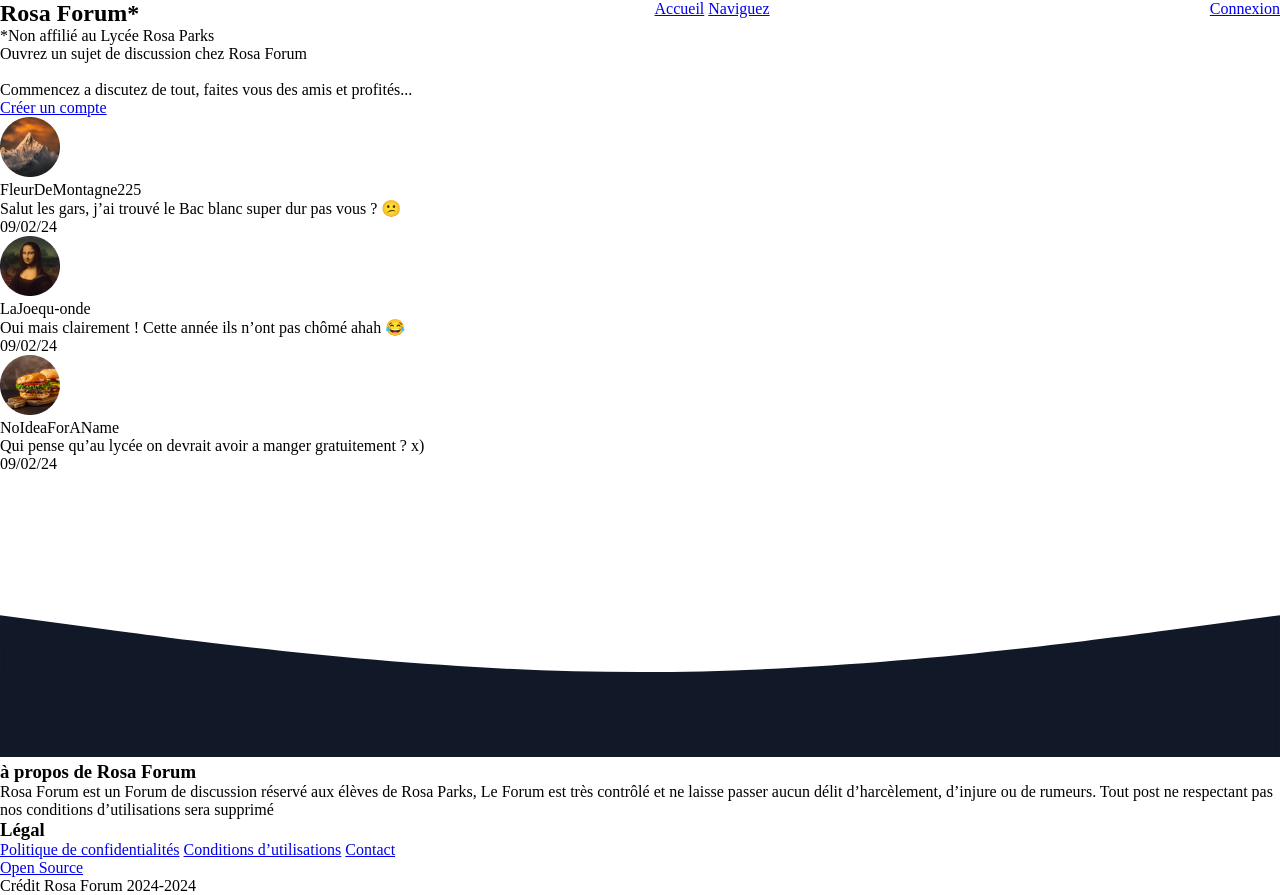
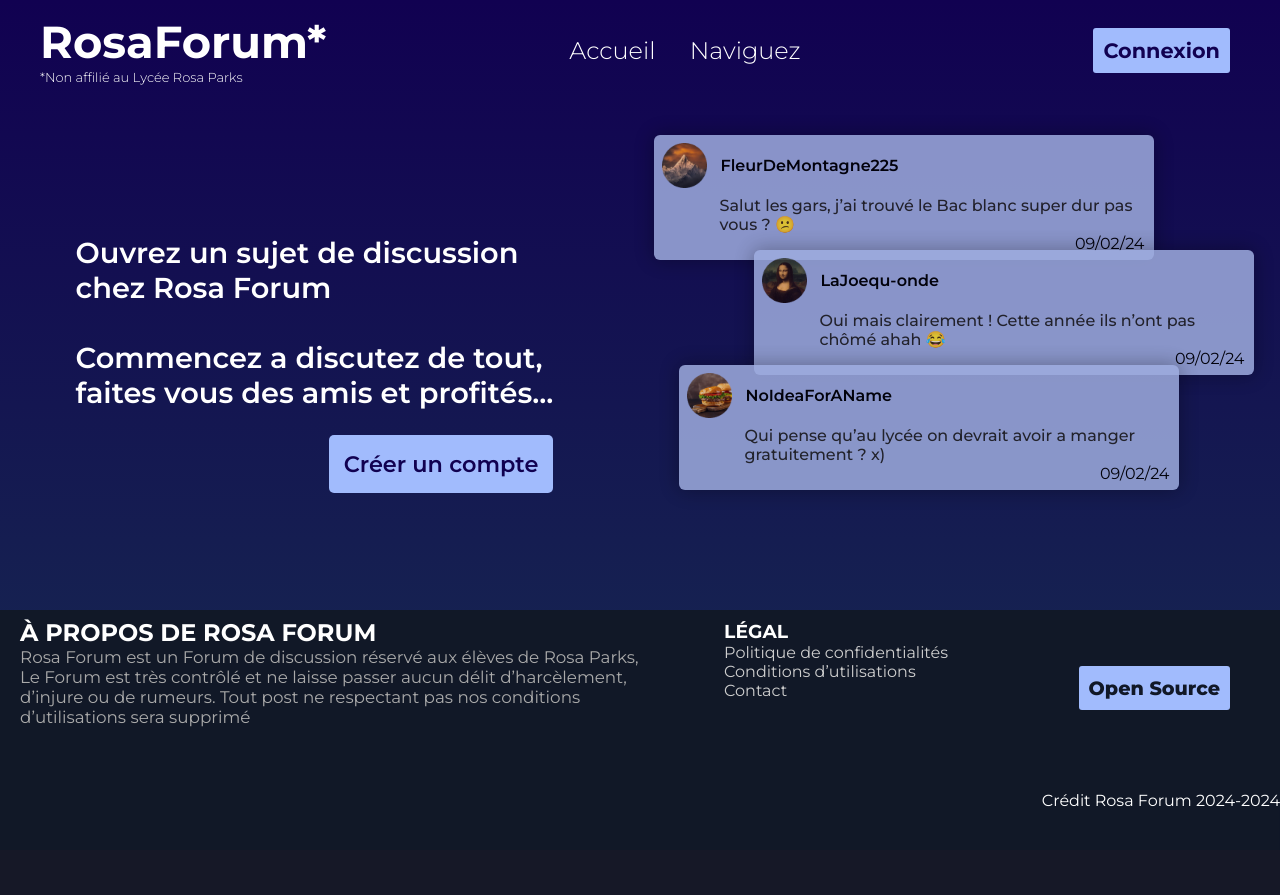
Before and after one commit to Ruma595/rosaforum, a Python web app: template templates/index.html in a window 1280 px wide. After the commit the page ends 807 px from the top, so only its background shows below. Run offline with Jinja, Linux system fonts and the light colour scheme; the template is opened without the code that fills it, so the values that code supplies are empty.

Commit message:
> Design Home Page

```diff
--- a/static/style.css
+++ b/static/style.css
@@ -1,7 +1,14 @@
+@import url('https://fonts.googleapis.com/css2?family=Montserrat:ital,wght@0,100..900;1,100..900&display=swap');
+
+
 * {
     margin:0;
     padding:0;
 
+}
+
+body {
+    background: linear-gradient(180deg, #110151 0%, #172B51 100%);
 }
 
 .nav-bar {
@@ -9,5 +16,223 @@
     height: 100%;
     display: flex;
     justify-content: space-between;
+    align-items: center;
+    font-family: "Montserrat";
+    color: white;
+    margin-top: 15px;
+}
 
+.nav-bar .left-title-elt {
+    margin-left: 40px;
 }
+
+.nav-bar .left-title-elt .left-title {
+    font-weight: 700;
+    font-size: 2.8em;
+}
+.nav-bar .left-title-elt .disclaimer-rosa {
+    font-size: small;
+    font-weight: 300;
+}
+
+.middle-nav-btn .home, .navigation-btn {
+    color:white;
+    text-decoration: none;
+    margin: 15px;
+    font-size: 1.5em;
+    font-weight: 300;
+}
+
+
+.right-login-btn .login-btn {
+    font-size: 1.3em;
+    color: #110151;
+    padding: 10px;
+    background-color: #A1BBFD;
+    text-decoration: none;
+    margin: 50px;
+    border-radius: 3px;
+    font-weight: 700;
+    transition: color 0.15s;
+    transition: background-color 0.15s;
+}
+
+.right-login-btn .login-btn:hover {
+    color: #A1BBFD;
+    background-color: #110151;
+}
+
+.middle-welcome {
+    display: flex;
+    justify-content: space-around;
+    align-items: center;
+    margin-top: 50px;
+}
+
+.middle-welcome .welcome-text {
+    color: white;
+    font-family: "Montserrat";
+    font-weight: 600;
+    font-size: 1.8em ;
+}
+.est {
+    position: relative;
+}
+.middle-welcome .signin-btn {
+    padding:15px;
+    background-color: #A1BBFD;
+    font-size: 1.4em;
+    font-family: "Montserrat";
+    font-weight: 600;
+    text-decoration: none;
+    border-radius: 5px;
+    color: #110151;
+    transition: color 0.15s;
+    transition: background-color 0.15s;
+    position: absolute;
+    right: 0;
+    margin-top: 25px;
+}
+.middle-welcome .signin-btn:hover {
+    color:#A1BBFD;
+    background-color: #110151;
+}
+
+.middle-welcome .post-bloc {
+    position: relative;
+    background-color: #9EACDF;
+    opacity: 0.85;
+    width: 500px;
+    height: 125px;
+    border-radius: 6px;
+    font-family: "Montserrat";
+    box-shadow: 0px 0px 20px 1px rgba(0,0,0,0.35);
+}
+
+.middle-welcome .post-bloc .profil {
+    display: flex;
+    justify-content: start;
+    align-items: center;
+    padding: 5px;
+}
+.middle-welcome .post-bloc .profil .auth-name {
+    display: inline;
+    margin-left: 10px;
+    font-weight: 600;
+}
+
+.middle-welcome .post-bloc .auth-messageContent {
+    color:#252525;
+    font-weight: 500;
+    margin-left: 65px;
+}
+
+.middle-welcome .post-bloc .datetime {
+    display: block;
+    text-align: right;
+    margin-right: 10px;
+}
+
+.middle-welcome .post-bloc .profil .auth-avatar {
+    width: 45px;
+    height: 45px;
+    margin: 3px;
+}
+
+.one-bloc {
+    position: absolute;
+    top: 0px;
+    left: -50px;
+}
+.two-bloc {
+    position: absolute;
+    left: 50px;
+    top:-10px;
+}
+.three-bloc {
+    position: absolute;
+    left: -25px;
+    top: -20px;
+}
+
+
+.foot-page {
+    position: relative;
+    font-family: "Montserrat";
+    color:white;
+}
+
+.svg-wave {
+    position: absolute;
+    bottom: -50px;
+    z-index: -1;
+}
+.blank {
+    background-color: #111827;
+    width: 100%;
+    height: 200px;
+    margin-top: 100px;
+}
+
+.about-rosa {
+    position: absolute;
+    bottom: 83px;
+    left: 20px;
+    width: 50%;
+}
+
+.about-title {
+    text-transform: uppercase;
+    font-size: 1.5em;
+}
+
+.about-txt {
+    color: #aaa;
+    font-weight: 400;
+    font-size: 1.05em;
+}
+
+.legality {
+    position: absolute;
+    bottom: 110px;
+    right: 332px;
+    display: flex;
+    flex-direction: column;
+}
+
+.legality-title {
+    text-transform: uppercase;
+}
+.open-source-ingit {
+    position: absolute;
+    bottom: 100px;
+    right: 50px;
+    padding: 10px;
+    background-color: #A1BBFD;
+    text-decoration: none;
+    color: #111827;
+    font-size: 1.2em;
+    font-weight: 750;
+    border-radius: 3px;
+    transition: all 0.1s;
+}
+
+.open-source-ingit:hover {
+    color: #A1BBFD;
+    background-color: #111827;
+}
+
+.l {
+    text-decoration: none;
+    color: rgb(206, 206, 206);
+}
+
+.l:hover {
+    color:rgb(255, 255, 255);
+}
+
+.credits {
+    position: absolute;
+    bottom: 0;
+    right: 0;
+}
--- a/templates/index.html
+++ b/templates/index.html
@@ -10,7 +10,7 @@
 
     <nav class="nav-bar">
         <div class="left-title-elt">
-            <h1 class="left-title">Rosa Forum<b>*</b></h1>
+            <h1 class="left-title">RosaForum<b>*</b></h1>
             <p class="disclaimer-rosa">*Non affilié au Lycée Rosa Parks</p>
         </div>
 
@@ -27,34 +27,46 @@
 
 
     <section class="middle-welcome">
-        <p class="welcome-text">Ouvrez un sujet de discussion chez Rosa Forum <br><br>
-            Commencez a discutez de tout, faites vous des amis et profités...</p>
+        <div class="est">
+            <p class="welcome-text">Ouvrez un sujet de discussion <br>chez Rosa Forum <br><br>
+                Commencez a discutez de tout, <br>faites vous des amis et profités...</p>
 
             <a href="#" class="signin-btn">Créer un compte</a>
+        </div>
 
-        <div class="post-bloc">
+        <div class="west">
+            <div class="post-bloc one-bloc">
+                <div class="profil">
                     <img src="../near-tibet.png" alt="" class="auth-avatar">
                     <p class="auth-name">FleurDeMontagne225</p>
+                </div>
                 <p class="auth-messageContent">Salut les gars, j’ai trouvé le Bac blanc super dur pas vous ? 😕</p>
                 <span class="datetime">09/02/24</span>
             </div>
-        <div class="post-bloc">
+            <div class="post-bloc two-bloc">
+                <div class="profil">
                     <img src="../monalisa.png" alt="" class="auth-avatar">
                     <p class="auth-name">LaJoequ-onde</p>
+                </div>
                 <p class="auth-messageContent">Oui mais clairement ! Cette année ils n’ont pas chômé ahah 😂</p>
                 <span class="datetime">09/02/24</span>
             </div>
-        <div class="post-bloc">
+            <div class="post-bloc three-bloc">
+                <div class="profil">
                     <img src="../burger.png" alt="" class="auth-avatar">
                     <p class="auth-name">NoIdeaForAName</p>
+                </div>
                 <p class="auth-messageContent">Qui pense qu’au lycée on devrait avoir a manger gratuitement ? x)</p>
                 <span class="datetime">09/02/24</span>
+            </div>
         </div>
     </section>
 
 
+    <svg class="svg-wave" xmlns="http://www.w3.org/2000/svg" viewBox="0 0 1440 320"><path fill="#111827" fill-opacity="1" d="M0,160L120,176C240,192,480,224,720,224C960,224,1200,192,1320,176L1440,160L1440,320L1320,320C1200,320,960,320,720,320C480,320,240,320,120,320L0,320Z"></path></svg>
+    <div class="blank"></div>
+
     <footer class="foot-page">
-        <?xml class="svg-wave" version="1.0" standalone="no"?><svg xmlns="http://www.w3.org/2000/svg" viewBox="0 0 1440 320"><path fill="#111827" fill-opacity="1" d="M0,160L120,176C240,192,480,224,720,224C960,224,1200,192,1320,176L1440,160L1440,320L1320,320C1200,320,960,320,720,320C480,320,240,320,120,320L0,320Z"></path></svg>
 
         <div class="about-rosa">
             <h3 class="about-title">à propos de Rosa Forum</h3>
@@ -63,12 +75,12 @@
 
         <div class="legality">
             <h3 class="legality-title">Légal</h3>
-            <a href="#" class="private-policy">Politique de confidentialités</a>
-            <a href="#" class="termofservice">Conditions d’utilisations</a>
-            <a href="#" class="contactus">Contact</a>
+            <a href="#" class="l private-policy">Politique de confidentialités</a>
+            <a href="#" class="l termofservice">Conditions d’utilisations</a>
+            <a href="#" class="l contactus">Contact</a>
         </div>
 
-        <a href="#" class="open-source-ingit">Open Source</a>
+        <a href="https://github.com/Ruma595/rosaforum" class="open-source-ingit">Open Source</a>
 
         <p class="credits">Crédit Rosa Forum 2024-2024</p>
     </footer>
```
Lines whose indentation alone changed are shown as unchanged.
